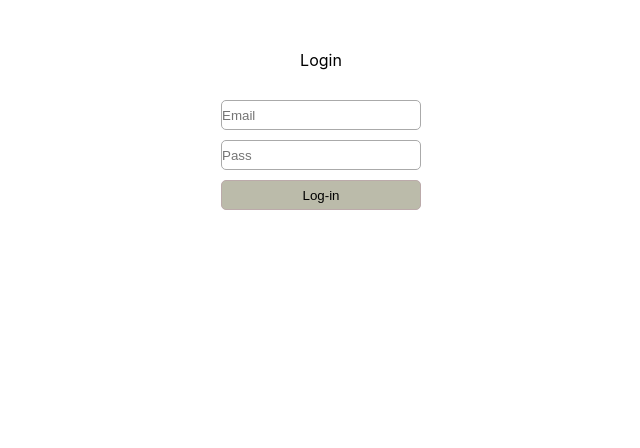
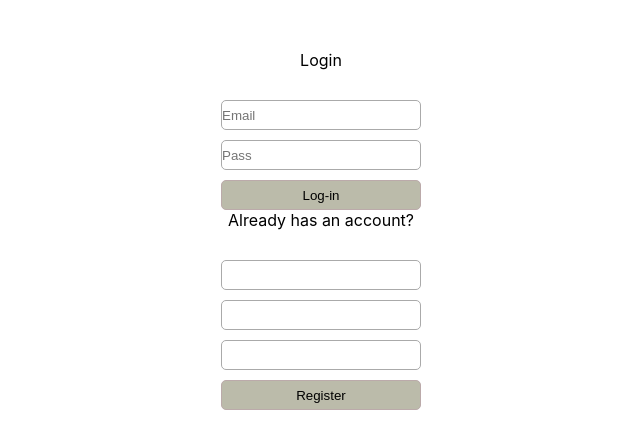
Before and after one commit to JhonathanMusa/api_node_jwt, a React (Create React App) app in the folder frontend/: page /register in a window 1280 px wide. Shown: the top 448 px of the page, without its empty margins (319-959 px from the left). Built offline with nearby package versions, Linux system fonts and the light colour scheme.

Commit message:
completed addUser component

```diff
--- a/frontend/package.json
+++ b/frontend/package.json
@@ -9,6 +9,7 @@
     "axios": "^0.21.1",
     "react": "^17.0.2",
     "react-dom": "^17.0.2",
+    "react-router-dom": "^5.2.0",
     "react-scripts": "4.0.3",
     "web-vitals": "^1.0.1"
   },
--- a/frontend/src/App.css
+++ b/frontend/src/App.css
@@ -12,7 +12,8 @@
   padding-top: 50px;
 }
 
-.form-login {
+.form-login,
+.form-register {
   display: flex;
   flex-direction: column;
   justify-content: center;
@@ -20,7 +21,8 @@
   padding-top: 30px;
 }
 
-.form-login__input {
+.form-login__input,
+.form-register__input {
   width: 200px;
   height: 30px;
   border: none;
@@ -29,7 +31,7 @@
   margin-bottom: 10px;
 }
 
-.form-login__button {
+.form-login__button, .form-register__button {
   width: 200px;
   height: 30px;
   border: none;
--- a/frontend/src/App.js
+++ b/frontend/src/App.js
@@ -1,10 +1,12 @@
 import "./App.css";
+import AddUsers from "./components/AddUsers";
 import Login from "./components/Login";
 
 function App() {
   return (
     <div className="App">
       <Login />
+      <AddUsers />
     </div>
   );
 }
--- a/frontend/src/components/AddUsers.js
+++ b/frontend/src/components/AddUsers.js
@@ -1,9 +1,67 @@
-import React from 'react'
+import Axios from "axios";
+import React, { useState } from "react";
 
 export default function AddUsers() {
-    return (
+  const [dataUser, setDataUser] = useState([]);
+
+  const inputHandler = (e) => {
+    setDataUser({
+      ...dataUser,
+      [e.target.name]: e.target.value,
+    });
+  };
+
+  const submitHandle = (e) => {
+    e.preventDefault();
+
+    const addData = async () => {
+      try {
+        const { data } = await Axios.post(
+          "http://localhost:5000/api/user/register",
+          dataUser
+        );
+        console.log(data);
+      } catch (error) {
+        console.log(error);
+      }
+    };
+
+    addData();
+
+    console.log(dataUser);
+  };
+
+  return (
+    <div className="container">
+      <form className="form-register" onSubmit={submitHandle}>
         <div>
-            <h1>Add Users</h1>
+          <input
+            className="form-register__input"
+            name="name"
+            onChange={inputHandler}
+            type="text"
+          />
         </div>
-    )
+        <div>
+          <input
+            className="form-register__input"
+            name="email"
+            onChange={inputHandler}
+            type="email"
+          />
+        </div>
+        <div>
+          <input
+            className="form-register__input"
+            name="password"
+            onChange={inputHandler}
+            type="password"
+          />
+        </div>
+        <div>
+          <button className="form-register__button">Register</button>
+        </div>
+      </form>
+    </div>
+  );
 }
--- a/frontend/src/components/Login.js
+++ b/frontend/src/components/Login.js
@@ -57,6 +57,7 @@ export default function Login() {
         <div>
           <button className="form-login__button">Log-in</button>
         </div>
+        <div>Already has an account?</div>
       </form>
     </div>
   );
```
Also changed, not shown: 1 other file (tests, documents, lock files or other folders).
